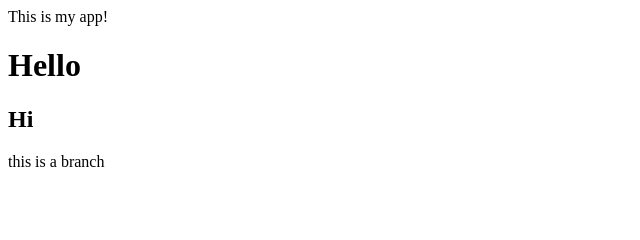
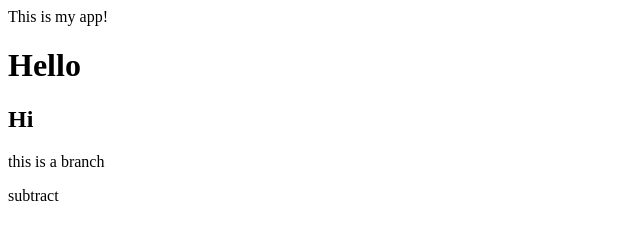
Before and after one commit to kaveh163/myappsample, a plain HTML site: page index.html in a window 1280 px wide. Shown: the full height of the page, 0-640 px from the left. Drawn offline with Linux system fonts and the light colour scheme.

Commit message:
subtract

```diff
--- a/index.html
+++ b/index.html
@@ -11,5 +11,6 @@ This is my app!
 <h1>Hello</h1>
 <h2>Hi</h2>
 <p>this is a branch</p>
+<p>subtract</p>
 </body>
 </html>
```
